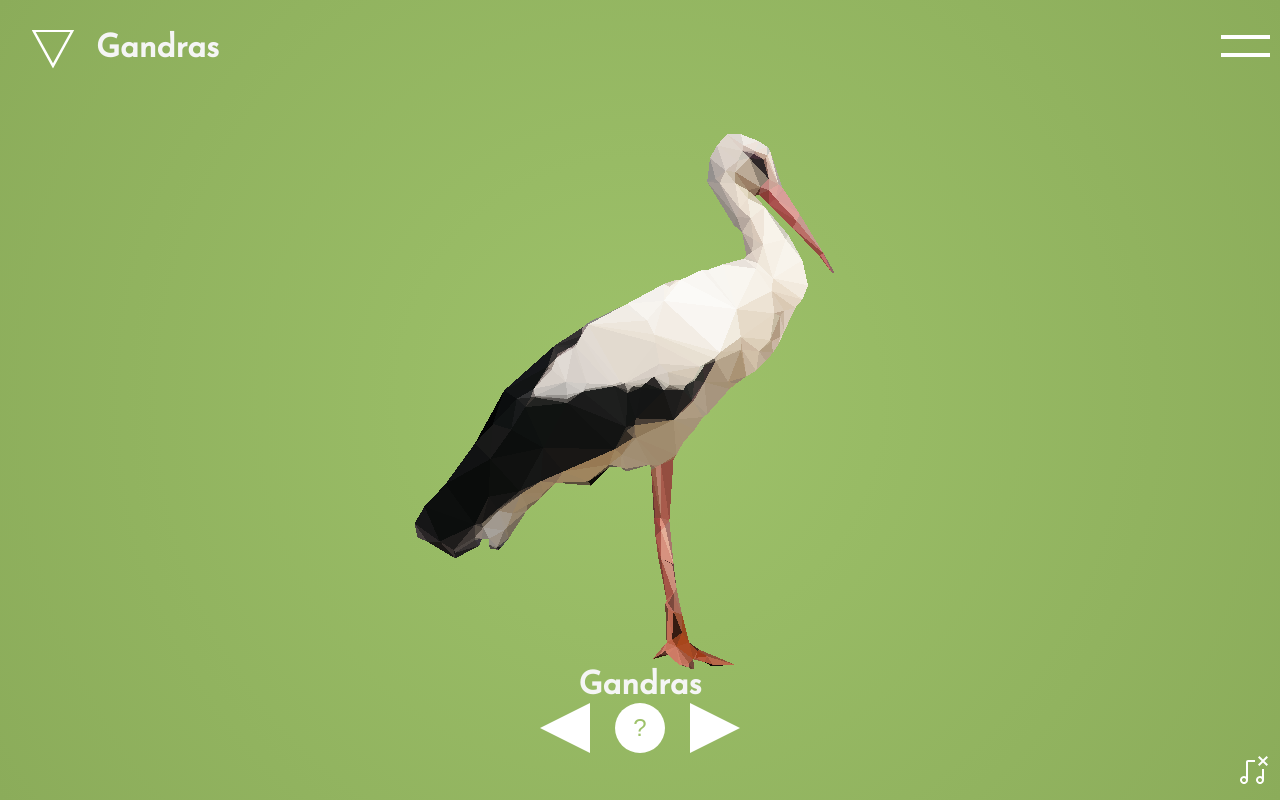
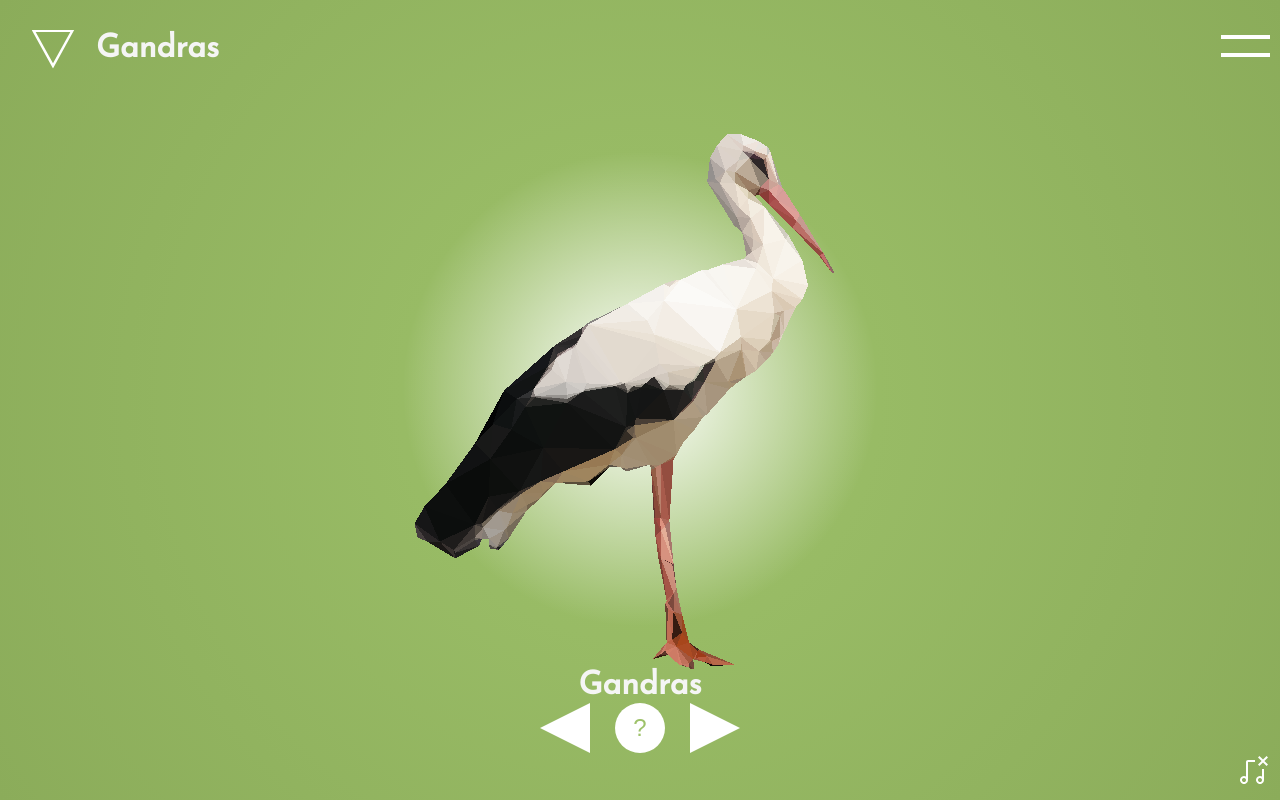
Before and after one commit to Benas-Burneika/stork, a React (Create React App) app: page / in a window 1280 px wide. Built offline with nearby package versions, Linux system fonts and the light colour scheme.

Commit message:
STORK-13 add highlights

```diff
--- a/src/views/components/BirdCanvas.js
+++ b/src/views/components/BirdCanvas.js
@@ -9,7 +9,7 @@ import { ReactComponent as Peleda } from "../../assets/peleda.svg";
 import { ReactComponent as Tulzys } from "../../assets/tulzys.svg";
 import { ReactComponent as Varna } from "../../assets/varna.svg";
 import { ReactComponent as Zyle } from "../../assets/zyle.svg";
-function BirdCanvas({ currentBird }) {
+function BirdCanvas({ currentBird, handleOpenModal, playPop }) {
   const components = {
     gandras: Gandras,
     erelis: Erelis,
@@ -66,23 +66,28 @@ const canvas = css`
 
 const mainImage = css`
   max-height: 70vh;
+  background: radial-gradient(circle, rgba(255,255,255,1) 0%, rgba(255,255,255,0) 60%);
   transition: .2s ease-in-out 0s;
   &:hover {
-      transform: scale(0.95);
+    transform: scale(0.95);
   }
 `;
 
   return (
     <div className={canvas}>
       {/* <div className={backgroundLight}/> */}
-      <SelectedBird className={mainImage} />
-      {/* <div className={shadow} /> */}
+      <SelectedBird className={mainImage} onClick={() => {
+        handleOpenModal();
+        playPop();
+      }}/>
     </div>
   );
 }
 
 BirdCanvas.propTypes = {
   currentBird: PropTypes.string.isRequired,
+  handleOpenModal: PropTypes.func.isRequired,
+  playPop: PropTypes.func.isRequired,
 }
 
 export default BirdCanvas;
--- a/src/views/containers/Bird.js
+++ b/src/views/containers/Bird.js
@@ -140,7 +140,7 @@ const Bird = () => {
             </header>
             <main className={ mainContent }>
                 {/* <h1>△△△△△△△△△△△△△</h1> */}
-                <BirdCanvas currentBird={ currentBird } />
+                <BirdCanvas currentBird={ currentBird } handleOpenModal={ handleOpenModal } playPop={ playPop } />
                 <h1>{birdNames[birdIndex]}</h1>
                 <Navigator
                     handleOnBackClick={ handleOnBackClick }
```
Also changed, not shown: src/assets/kekstas.svg.
